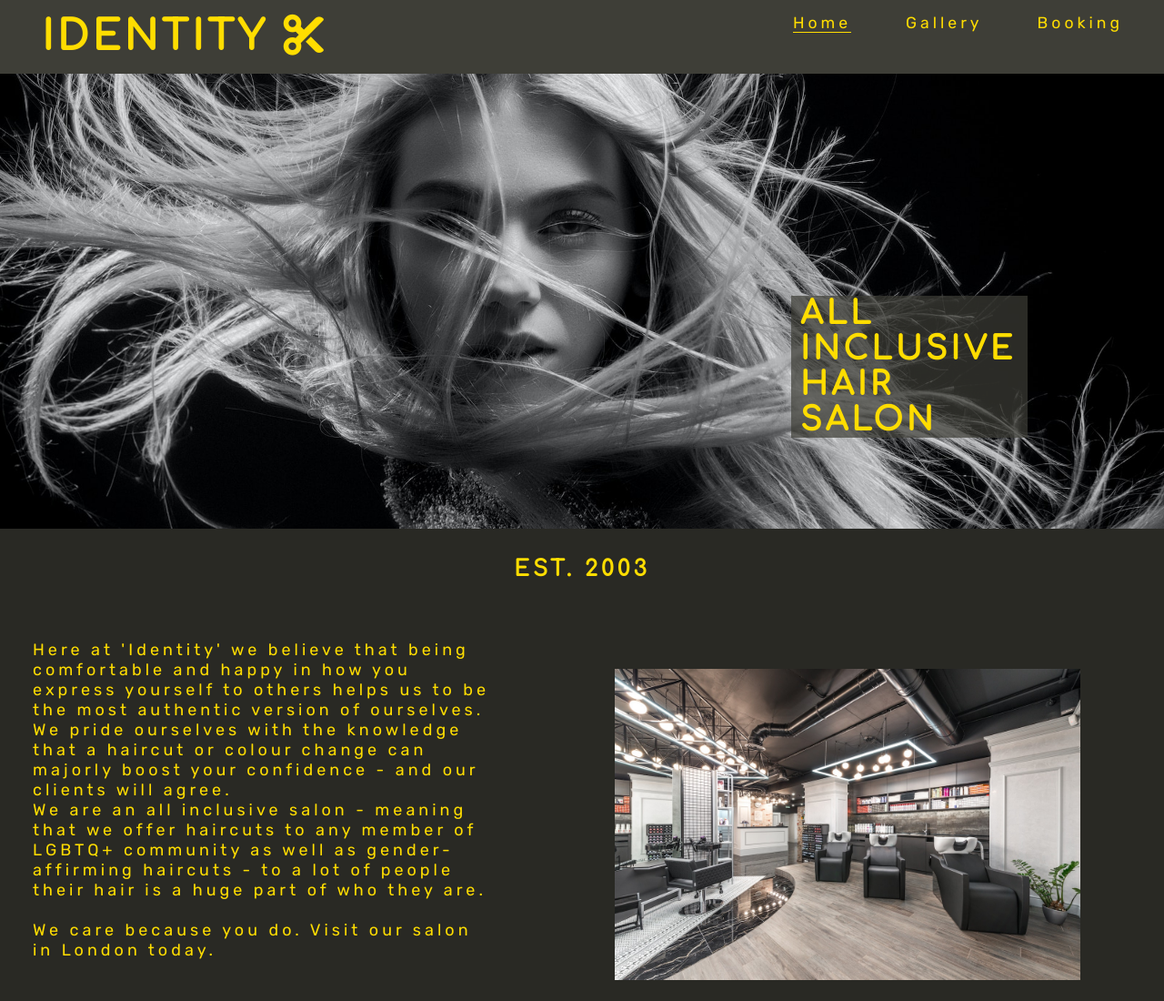
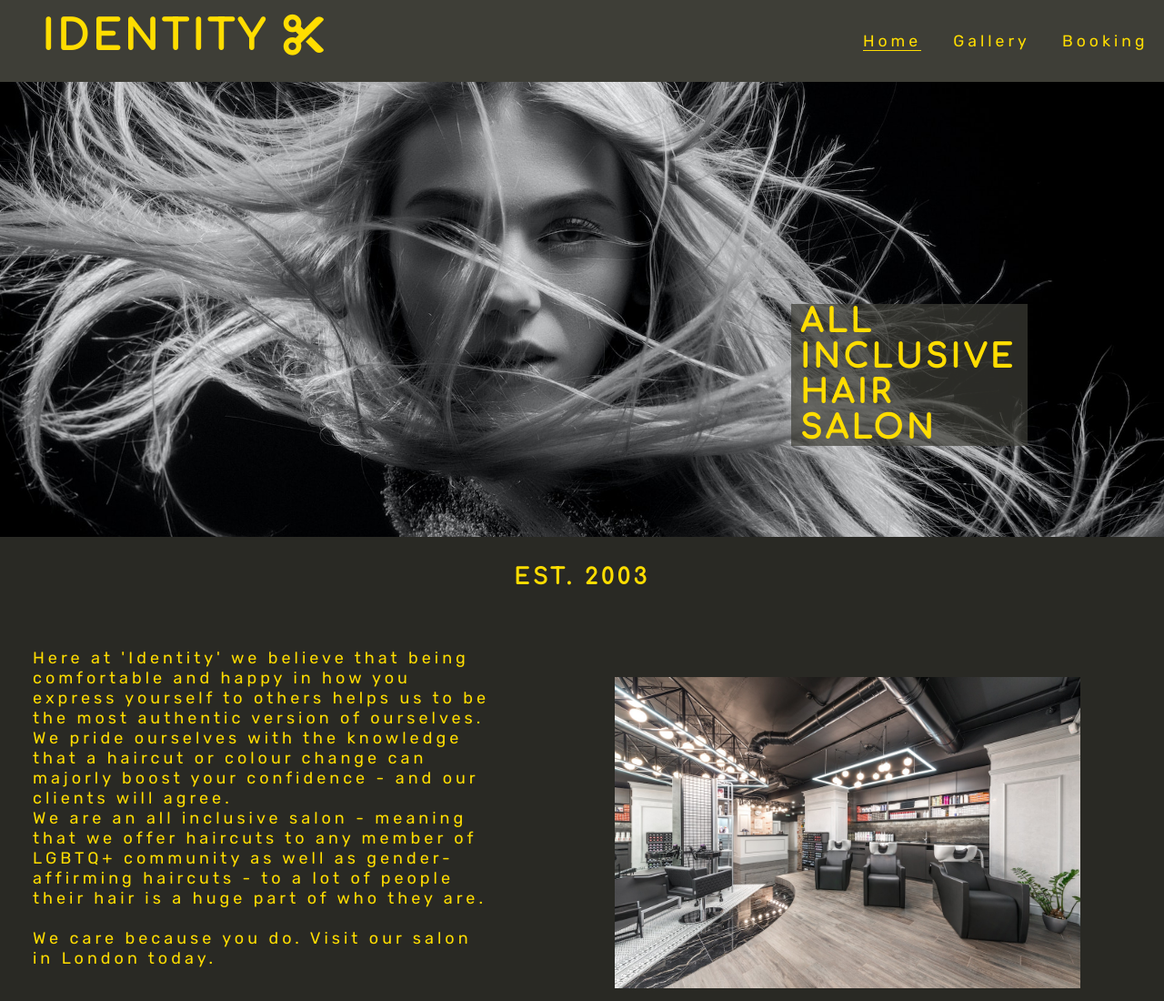
Before and after one commit to emmygood/identity, a plain HTML site: page index.html in a window 1280 px wide. Shown: the top 1100 px of the page at 91% size. Drawn offline with Linux system fonts and the light colour scheme.

Commit message:
Make adjustments to make the navigation more responsive

```diff
--- a/assets/css/style.css
+++ b/assets/css/style.css
@@ -24,6 +24,11 @@ body > footer {
 
 /* headings and logo */
 
+header {
+    display: flex;
+    flex-direction: column;
+}
+
 h1,
 h2 {
     font-family: 'Comfortaa', 'sans-serif';
@@ -31,7 +36,6 @@ h2 {
     letter-spacing: 4px;
     color: #ffdd00;
     font-size: 400%;
-
 }
 
 #logo {
@@ -51,13 +55,16 @@ h2 {
     letter-spacing: 4px;
 }
 
+#navigation ul {
+    display: flex;
+    justify-content: space-evenly;
+}
+
 #navigation li {
-    float: right;
     list-style-type: none;
-    padding: 15px;
-    margin-right: 30px;
     line-height: 20px;
     color: #ffdd00;
+    margin: 1em auto
 }
 
 #navigation a {
@@ -306,6 +313,15 @@ footer p {
 
 
 @media (min-width: 750px) {
+    header {
+        flex-direction: row;
+        justify-content: space-between;
+    }
+
+    #navigation li {
+        margin: 2em 1em;
+    }
+
     #about-img {
         max-width: 75%;
     }
--- a/index.html
+++ b/index.html
@@ -23,14 +23,14 @@
         <nav id="navigation">
             <ul>
                 <li>
-                    <a href="booking.html">Booking</a>
+                    <a href="index.html" class="active">Home</a>
                 </li>
                 <li>
                     <a href="gallery.html">Gallery</a>
 
                 </li>
                 <li>
-                    <a href="index.html" class="active">Home</a>
+                    <a href="booking.html">Booking</a>
                 </li>
 
 
```
Also changed, not shown: booking.html (+3 -2 lines), gallery.html (+2 -2 lines).
